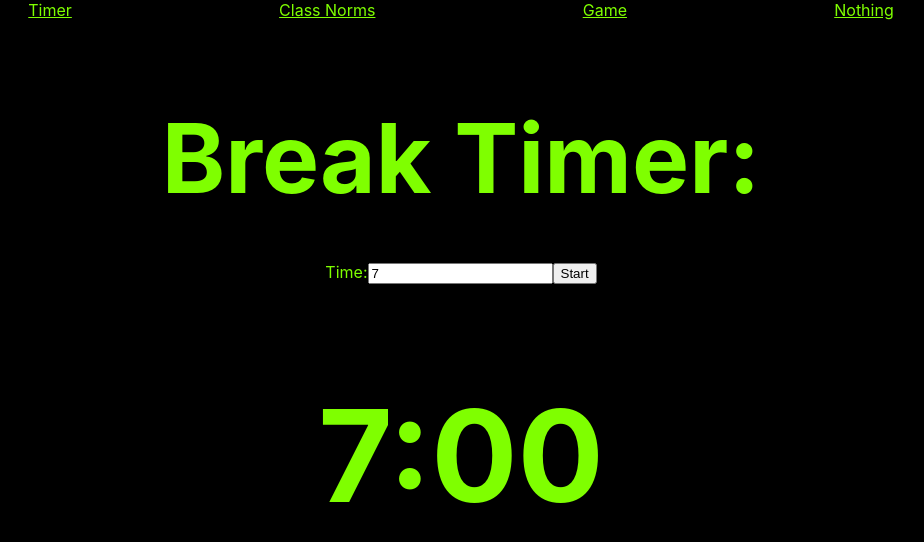
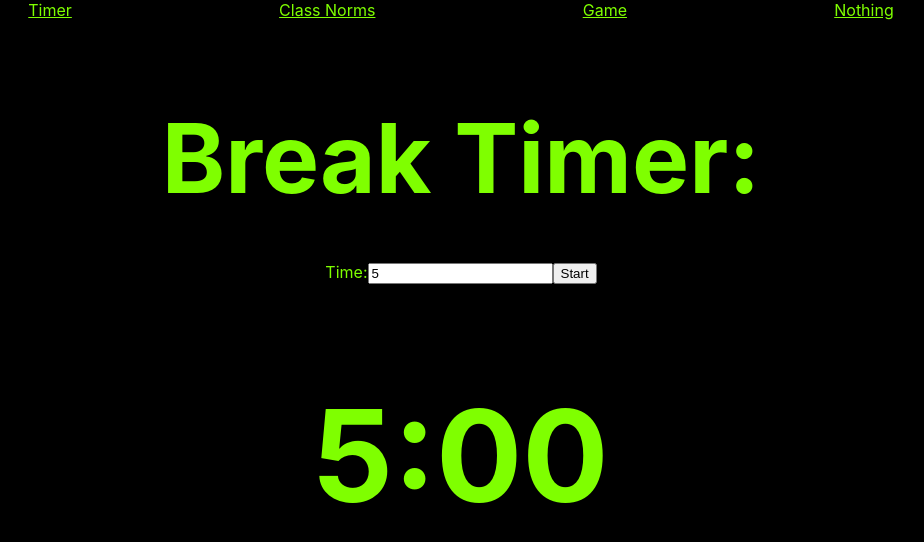
Before and after one commit to lherna1371/class_timer, a React (Create React App) app: page / in a window 1280 px wide. Shown: the top 542 px of the page, without its empty margins (179-1103 px from the left). Built offline with nearby package versions, Linux system fonts and the light colour scheme.

Commit message:
change to 5 mins

```diff
--- a/src/Norms.js
+++ b/src/Norms.js
@@ -16,7 +16,7 @@ export default class Norms extends React.Component {
             <li>Raise hand or type in chat for questions</li>
             <li>We strongly encourage turning on video, so you feel present in the classroom</li>
             <li>Be respectful</li>
-            <li>7 minute break on the hour mark</li>
+            <li>5 minute break on the hour mark</li>
             <li>Use Slack for communication. Instructors will respond before the next class starts</li>
           </ul>
         </div>
--- a/src/Timer.js
+++ b/src/Timer.js
@@ -8,7 +8,7 @@ export default class Timer extends React.Component {
 
     if (this.state === undefined || this.state.time_in_minutes === undefined) {
       this.state = {
-        time_in_minutes: 7,
+        time_in_minutes: 5,
         timer_interval: null
       };
     }
@@ -70,7 +70,7 @@ export default class Timer extends React.Component {
         </label>
         <button onClick={this.timer}>Start</button>
 
-        <h1 id="timer">7:00</h1>
+        <h1 id="timer">5:00</h1>
       </div>
     );
   }
```
Also changed, not shown: 1 other file (tests, documents, lock files or other folders).
